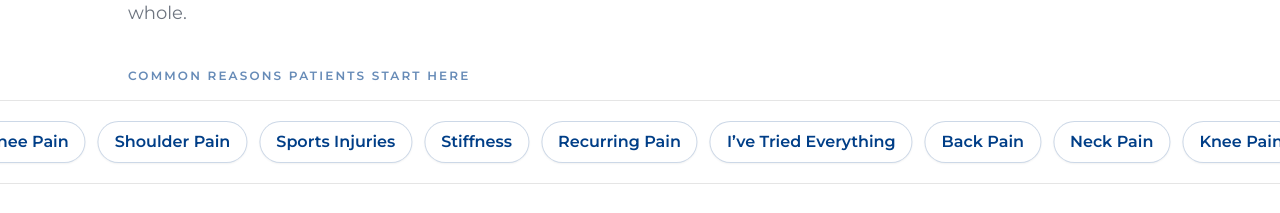
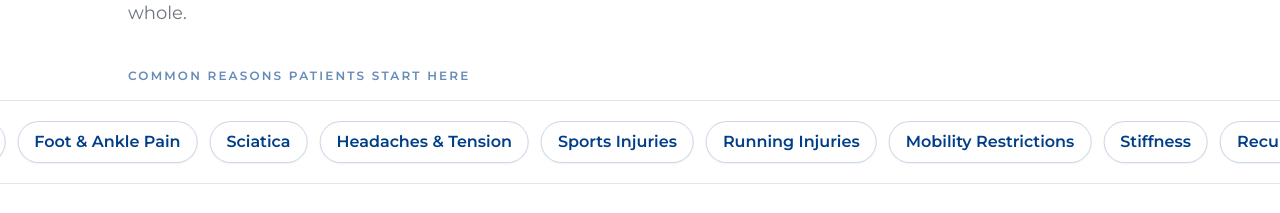
Before and after one commit to movemj/move-muscle-joint-vercel, a Next.js app: page /new-patient-offer in a window 1280 px wide. Shown: the part 1200-1413 px from the top of the page. Built offline with nearby package versions, Linux system fonts and the light colour scheme.

Commit message:
Expand common care reasons ticker

```diff
--- a/app/new-patient-offer/page.tsx
+++ b/app/new-patient-offer/page.tsx
@@ -39,7 +39,7 @@ const firstVisit = [
   ["04", "YOU LEAVE WITH A PLAN", "Know what to work on, what comes next, and what progress should look like."],
 ];
 
-const recognition = ["Back Pain", "Neck Pain", "Knee Pain", "Shoulder Pain", "Sports Injuries", "Stiffness", "Recurring Pain", "I’ve Tried Everything"];
+const recognition = ["Back Pain", "Neck Pain", "Knee Pain", "Shoulder Pain", "Hip Pain", "Foot & Ankle Pain", "Sciatica", "Headaches & Tension", "Sports Injuries", "Running Injuries", "Mobility Restrictions", "Stiffness", "Recurring Pain", "Posture Concerns", "Strength Imbalances", "I’ve Tried Everything"];
 const faqs: Array<[string, string | [string, string]]> = [
   ["What happens at my first visit?", "Your first visit begins with a comprehensive whole-body movement assessment. We discuss your history and goals, explain our findings, and often begin integrated treatment in the same session."],
   ["Will I be treated during the first visit?", "When clinically appropriate, your first visit may include hands-on chiropractic care, myofascial work, or movement-based treatment."],
```
